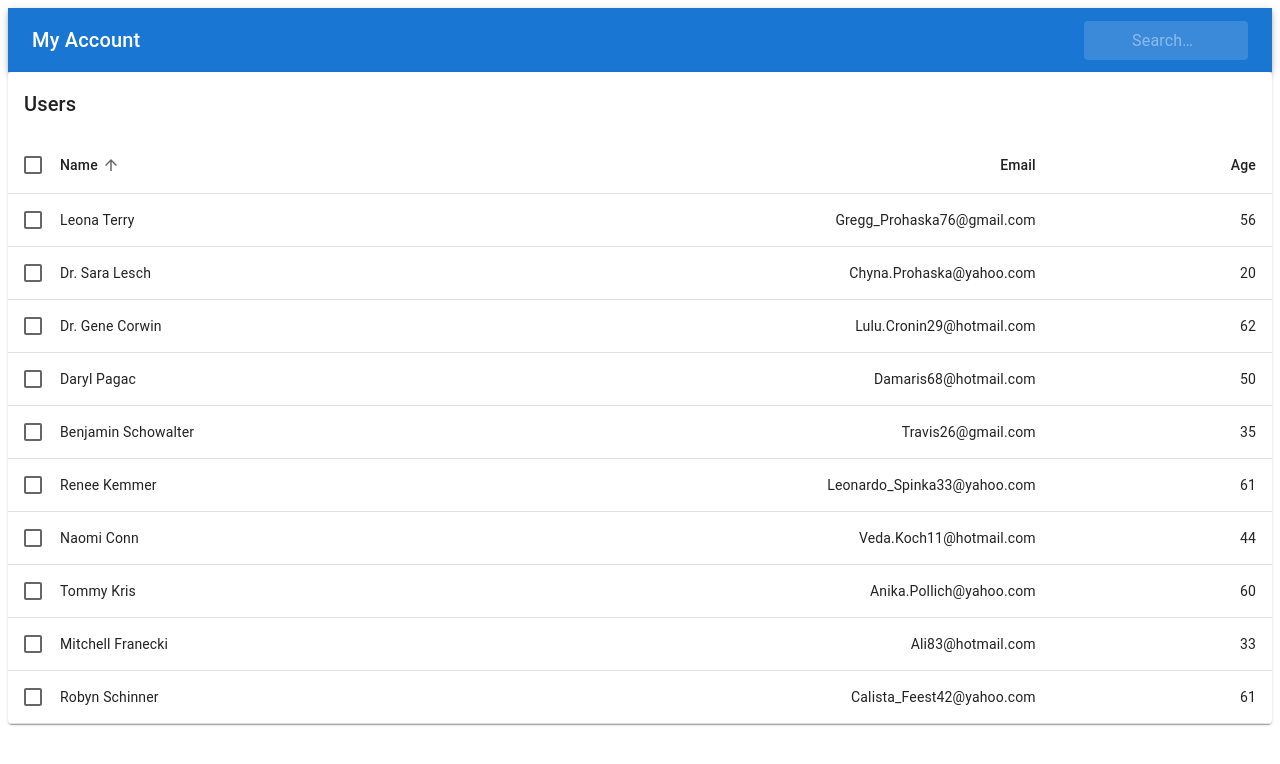
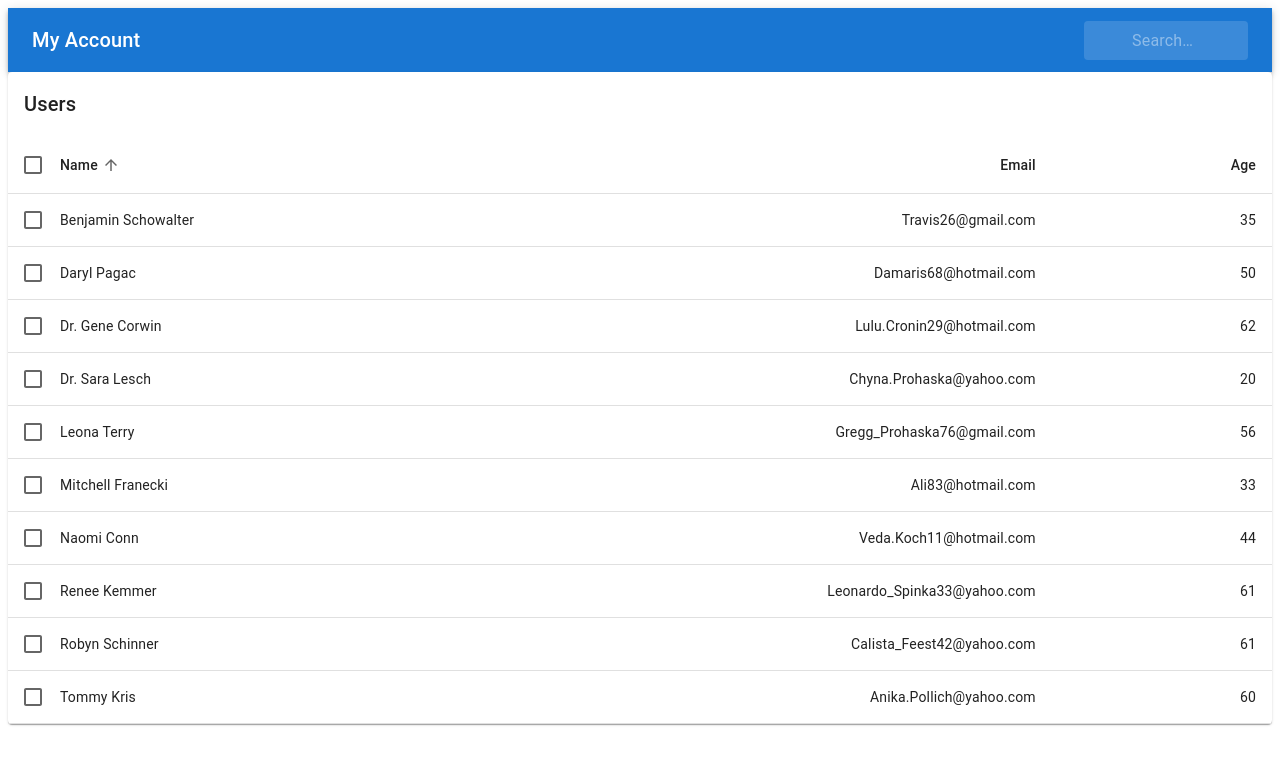
Before and after one commit to yair-tawil-walkme/Interviews, a React (Create React App) app in the folder react-table/: page / in a window 1280 px wide. Shown: the top 764 px of the page. Built offline with nearby package versions, Linux system fonts and the light colour scheme; some icons are missing.

Commit message:
completed task

```diff
--- a/react-table/src/components/App.js
+++ b/react-table/src/components/App.js
@@ -5,11 +5,13 @@ import { getUsers } from '../db/users'
 
 const App = () => {
   const [rows] = useState(getUsers())
+  const [search, updateSearch] = useState('')
+  const [sort, updateSort] = useState({ property: 'name', direction: 'asc' })
 
   return (
     <div>
-      <Header />
-      <Table rows={rows} />
+      <Header search={search} updateSearch={updateSearch} />
+      <Table rows={rows} search={search} sort={sort} updateSort={updateSort} />
     </div>
   )
 }
--- a/react-table/src/components/Header.js
+++ b/react-table/src/components/Header.js
@@ -49,7 +49,7 @@ const StyledInputBase = styled(InputBase)(({ theme }) => ({
   }
 }));
 
-export default function Header() {
+export default function Header({ search, updateSearch }) {
   return (
     <Box sx={{ flexGrow: 1 }}>
       <AppBar position="static">
@@ -68,7 +68,7 @@ export default function Header() {
               <SearchIcon />
             </SearchIconWrapper>
 
-            <StyledInputBase placeholder="Search…" />
+            <StyledInputBase placeholder="Search…" onChange={event => updateSearch(event.target.value)}/>
           </Search>
         </Toolbar>
       </AppBar>
--- a/react-table/src/components/Table.js
+++ b/react-table/src/components/Table.js
@@ -132,9 +132,13 @@ function TableToolbar(props) {
   )
 }
 
-export default function Table({ rows }) {
+export default function Table({ rows, search, sort, updateSort }) {
   const handleRequestSort = (event, property) => {
-    console.log('property?', property)
+    if (sort.property === property && sort.direction === 'asc') {
+      updateSort({ property, direction: 'desc' })
+    } else {
+      updateSort({ property, direction: 'asc' })
+    }
   }
 
   const handleSelectAllClick = (event) => {}
@@ -142,6 +146,17 @@ export default function Table({ rows }) {
   const handleClick = (event, name) => {}
 
   const isSelected = (name) => false
+
+  const sorter = (a, b) => {
+    const firstElement = String(a[sort.property]).toUpperCase();
+    const secondElement = String(b[sort.property]).toUpperCase();
+    return sort.direction === 'asc' ? firstElement.localeCompare(secondElement) : secondElement.localeCompare(firstElement)
+  }
+
+  const filterer = row => {
+    if (row.name.toUpperCase().includes(search.toUpperCase()) || row.email.toUpperCase().includes(search.toUpperCase())) return true
+    return false
+  }
 
   return (
     <Box sx={{ width: '100%' }}>
@@ -152,14 +167,16 @@ export default function Table({ rows }) {
           <MuiTable>
             <TableHead
               numSelected={0}
-              // order={order}
-              // orderBy={orderBy}
+              order={sort.direction}
+              orderBy={sort.property}
               onSelectAllClick={handleSelectAllClick}
               onRequestSort={handleRequestSort}
               rowCount={rows.length}
             />
             <TableBody>
-              {rows.map((row) => {
+              {rows.filter(filterer)
+              .sort(sorter)
+              .map((row) => {
                 const isItemSelected = isSelected(row.name)
 
                 return (
```
Also changed, not shown: 2 other files (tests, documents, lock files or other folders).
